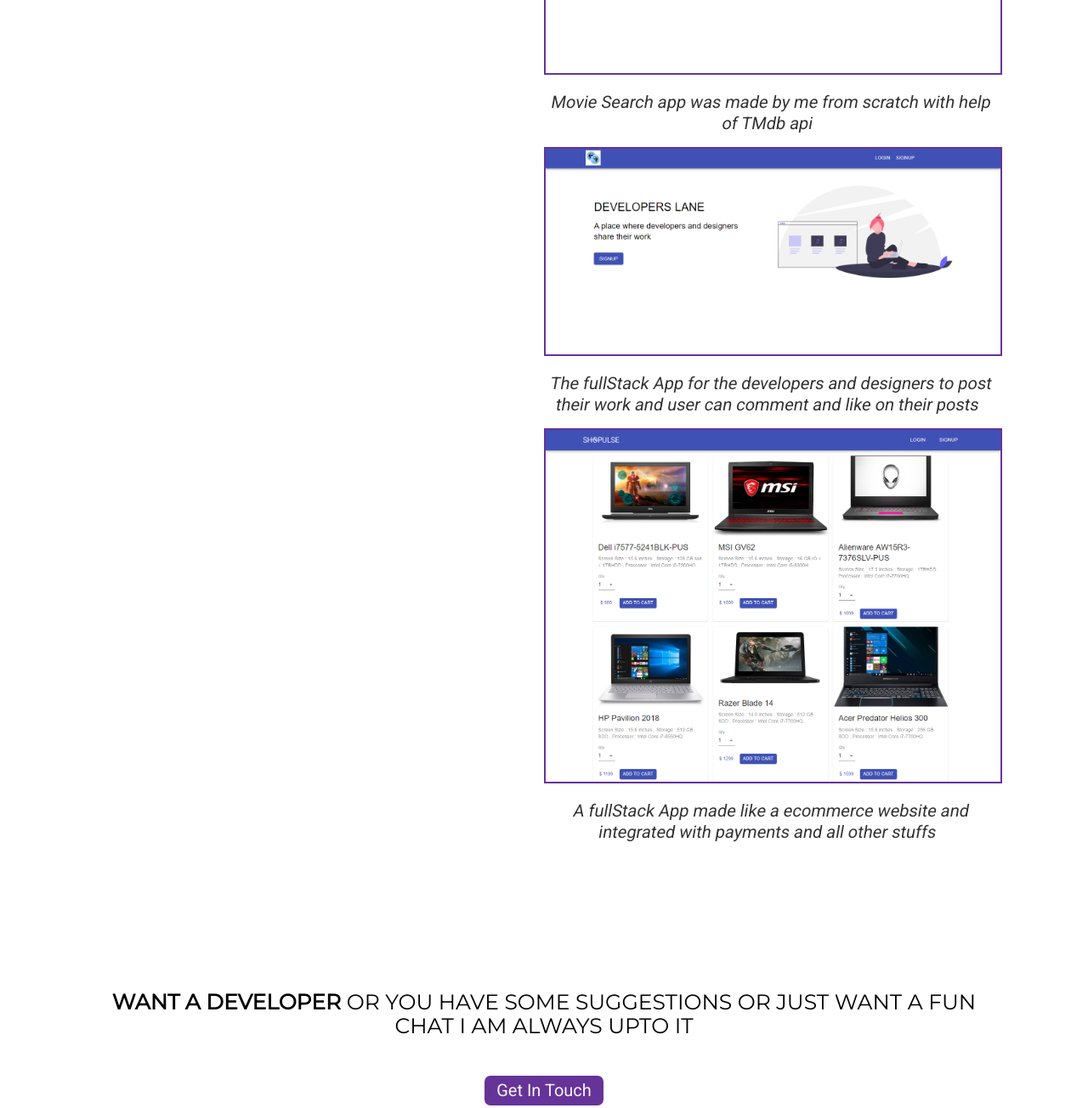
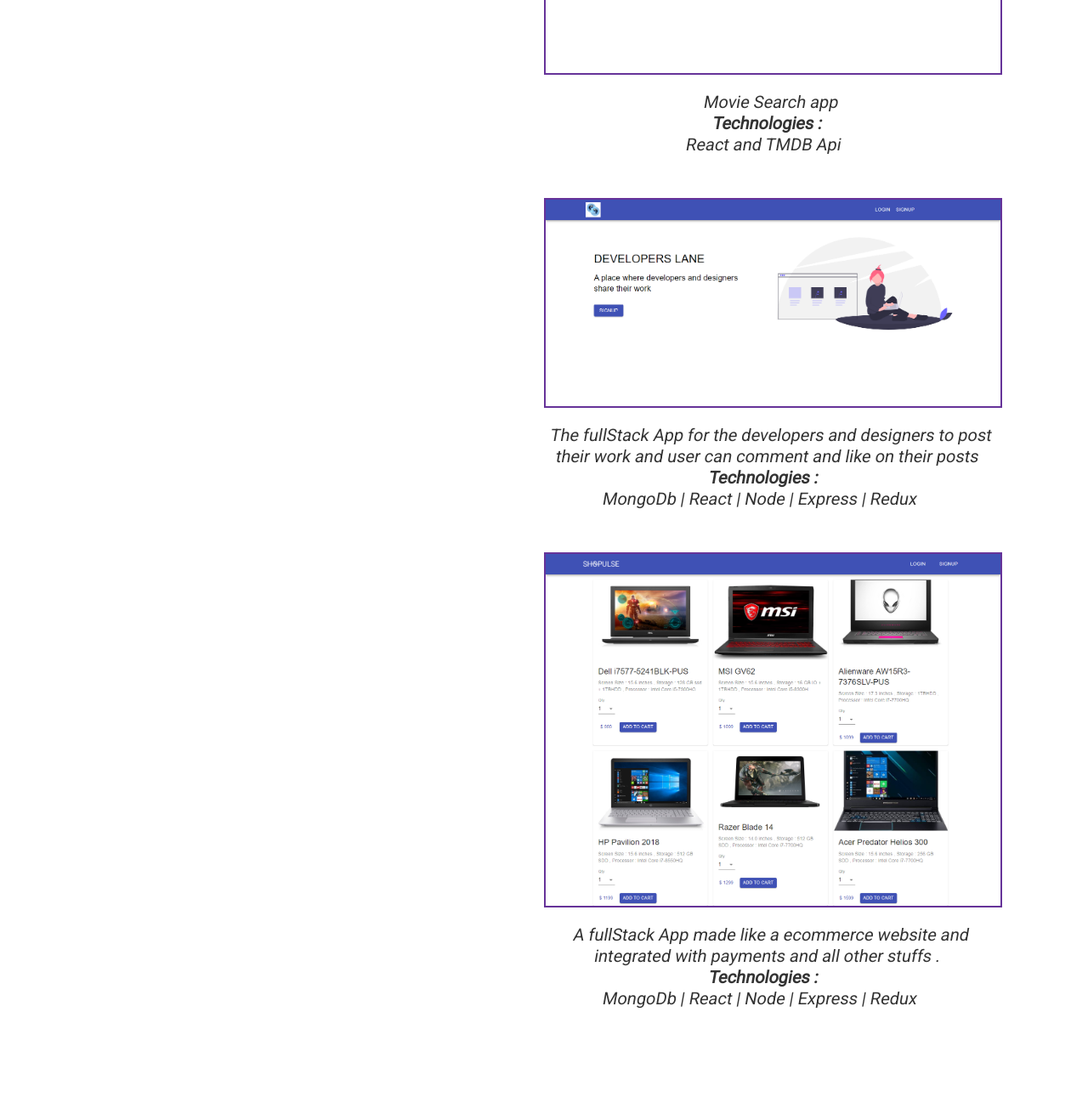
Before and after one commit to Kartikeyyadav7/Profile, a Gatsby site: page / in a window 1280 px wide. Shown: the part 1920-3224 px from the top of the page at 85% size. Built offline with nearby package versions, Linux system fonts and the light colour scheme; Gatsby itself is replaced by a stand-in of ours.

Commit message:
done some tweakings

```diff
--- a/src/pages/index.js
+++ b/src/pages/index.js
@@ -115,7 +115,9 @@ const IndexPage = props => {
               <Img fluid={props.data.project1.childImageSharp.fluid} />
             </a>
             <p className={indexStyles.projectp}>
-              Movie Search app was made by me from scratch with help of TMdb api
+              Movie Search app{" "}
+              <b style={{ display: "block" }}> Technologies :</b> React and TMDB
+              Api
             </p>
           </div>
 
@@ -129,7 +131,9 @@ const IndexPage = props => {
             </a>
             <p className={indexStyles.projectp}>
               The fullStack App for the developers and designers to post their
-              work and user can comment and like on their posts
+              work and user can comment and like on their posts{" "}
+              <b style={{ display: "block" }}> Technologies :</b>
+              MongoDb | React | Node | Express | Redux
             </p>
           </div>
           <div className={indexStyles.project1}>
@@ -142,19 +146,14 @@ const IndexPage = props => {
             </a>
             <p className={indexStyles.projectp}>
               A fullStack App made like a ecommerce website and integrated with
-              payments and all other stuffs
+              payments and all other stuffs .{" "}
+              <b style={{ display: "block" }}> Technologies :</b> MongoDb |
+              React | Node | Express | Redux
             </p>
           </div>
         </div>
       </div>
-      <div
-        className={indexStyles.contact}
-        id="contact"
-        data-sal="fade"
-        // data-sal-delay="2s"
-        // data-sal-duration="1s"
-        // data-sal-easing="ease-in"
-      >
+      <div className={indexStyles.contact} id="contact">
         <h2 className={indexStyles.contacthead}>
           <b>Want a developer</b> or you have some suggestions or just want a
           fun chat I am always upto it
--- a/src/pages/index.module.scss
+++ b/src/pages/index.module.scss
@@ -109,6 +109,7 @@ html {
 }
 .projectp {
   margin-top: 2rem;
+  margin-bottom: 5rem;
   transform: skew(-10deg);
   transform-origin: top;
   font-family: $fontparagraph;
@@ -219,6 +220,7 @@ html {
       font-family: $fonthead;
       font-weight: 600;
       font-size: 2.3rem;
+      margin-bottom: 4rem;
       text-transform: uppercase;
       color: #663399;
     }
@@ -260,6 +262,7 @@ html {
   }
   .projectp {
     margin-top: 1.3rem;
+    margin-bottom: 5rem;
     transform: skew(-10deg);
     transform-origin: top;
     font-family: $fontparagraph;
@@ -272,6 +275,7 @@ html {
     font-family: $fonthead;
     font-weight: 600;
     font-size: 2.3rem;
+    margin-bottom: 4rem;
     text-transform: uppercase;
     color: #663399;
   }
```
